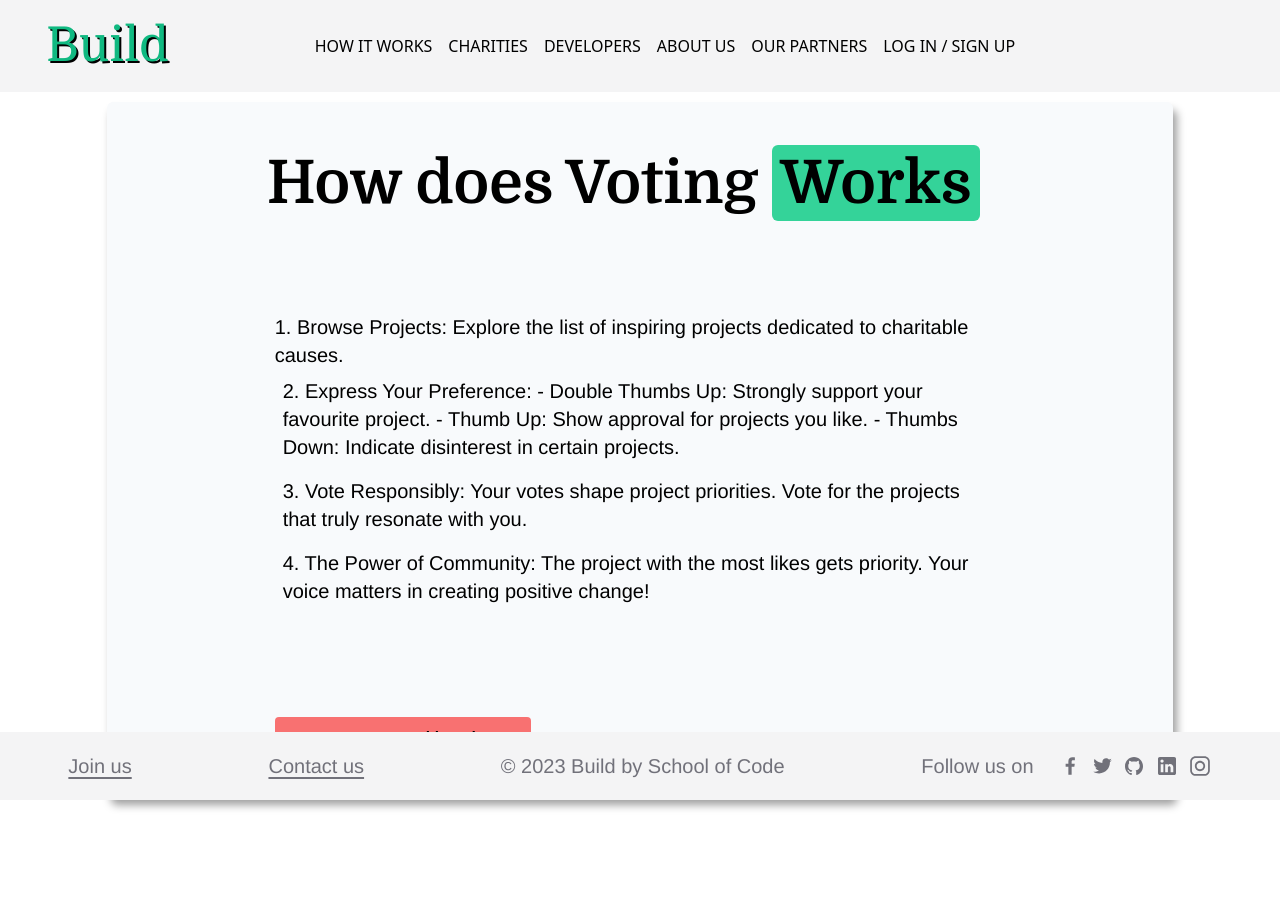
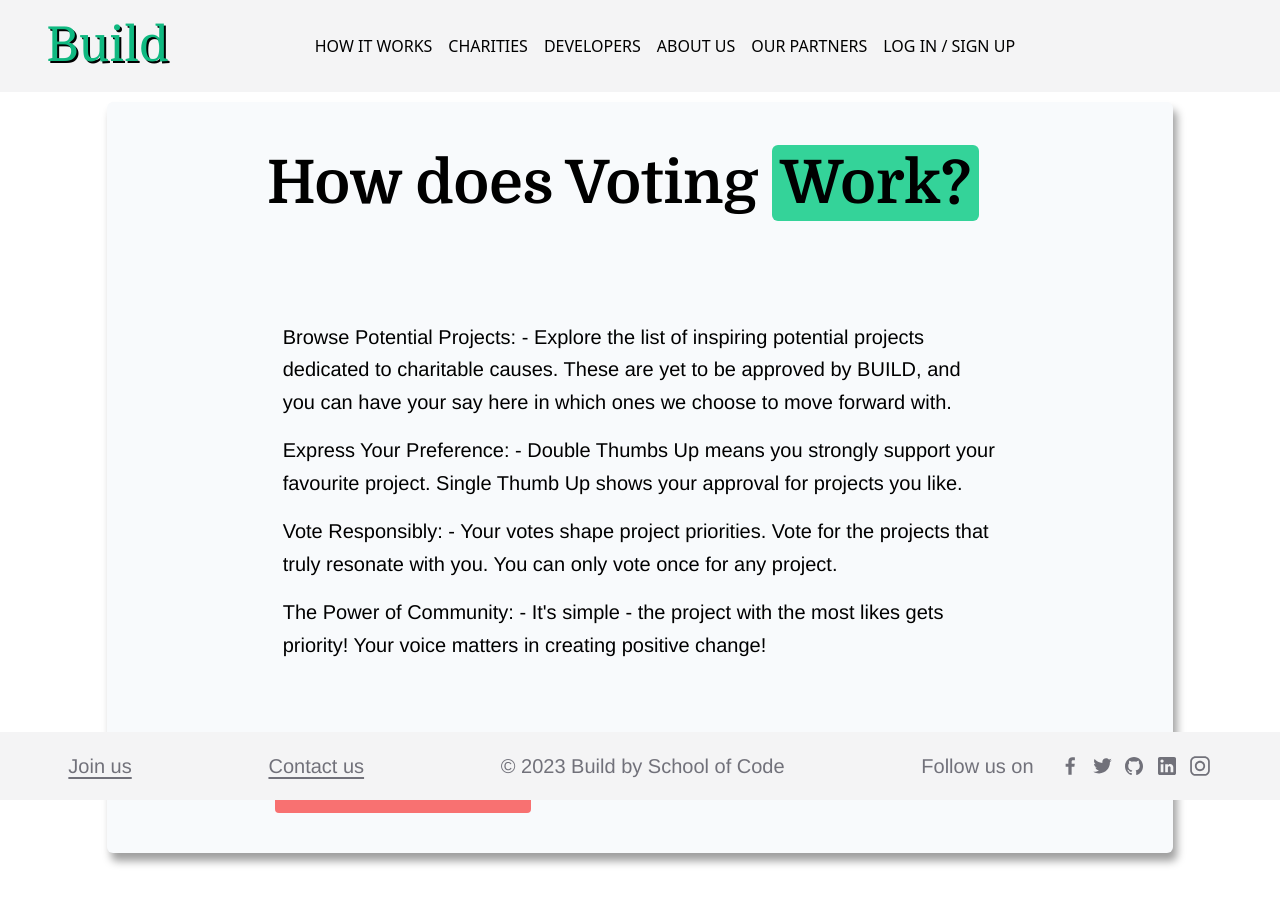
Before and after one commit to SchoolOfCode/Team-Build, a Next.js app: page /developers/dashboard/how-voting-works in a window 1280 px wide. Shown: the top 904 px of the page. Before the commit the page ends 857 px from the top, so only its background shows below. Built offline with nearby package versions, Linux system fonts and the light colour scheme.

Commit message:
sorted the developers dashboard problem

```diff
--- a/src/app/developers/dashboard/how-voting-works/page.jsx
+++ b/src/app/developers/dashboard/how-voting-works/page.jsx
@@ -8,35 +8,34 @@ export default function HowVotingWorks() {
           <h1 className="mt-10 leading-snug text-4xl font-bold lg:text-6xl lg:max-w-3xl lg:leading-snug">
             How does Voting{" "}
             <span className="bg-emerald-400 py-1 px-2 rounded-md mt-2">
-              Works
+              Work?
             </span>
           </h1>
-          <ol className="p-2">
-            <li className="">
+          <ol className="p-2 leading-relaxed">
+            <li className="p-2">
               <p>
-                1. Browse Projects: Explore the list of inspiring projects
-                dedicated to charitable causes.
+              Browse Potential Projects: - Explore the list of inspiring potential projects
+              dedicated to charitable causes. These are yet to be approved by BUILD, and you can have
+              your say here in which ones we choose to move forward with.
               </p>
             </li>
             <li className="p-2">
               <p>
-                2. Express Your Preference: - Double Thumbs Up: Strongly support
-                your favourite project. - Thumb Up: Show approval for projects
-                you like. - Thumbs Down: Indicate disinterest in certain
-                projects.
+              Express Your Preference: - Double Thumbs Up means you strongly support
+              your favourite project. Single Thumb Up shows your approval for projects
+              you like.
               </p>
             </li>
             <li className="p-2">
               <p>
-                3. Vote Responsibly: Your votes shape project priorities. Vote
-                for the projects that truly resonate with you.
+              Vote Responsibly: - Your votes shape project priorities. Vote for the projects
+              that truly resonate with you.  You can only vote once for any project.
               </p>
             </li>
-
             <li className="p-2">
               <p>
-                4. The Power of Community: The project with the most likes gets
-                priority. Your voice matters in creating positive change!
+              The Power of Community: - It's simple - the project with the most likes gets
+              priority! Your voice matters in creating positive change!
               </p>
             </li>
           </ol>
--- a/src/components/DisplayDevelopersDashboard2.jsx
+++ b/src/components/DisplayDevelopersDashboard2.jsx
@@ -8,6 +8,7 @@ import DevelopersInterestedProject from "./DevelopersInterestedProject";
 import DevelopersAvailableProject from "./DevelopersAvailableProject";
 
 export default function DisplayDevelopersDashboard2() {
+
   // set State on availableProjects array, interestedProjects array and activeProjects array
   // as these can change if the developer presses the I am interested button
   const [availableProjects, setAvailableProjects] = useState([]);
@@ -16,6 +17,7 @@ export default function DisplayDevelopersDashboard2() {
 
   // Display the initial list of projects that this developer is already active in
   // These are projects that have a roles_of_users instance for this developer  with a role of "interested" (value 4)
+
   useEffect(() => {
     const DevsId = localStorage.getItem("userId");
     FetchRolesByDevId(DevsId).then((data) =>
@@ -25,6 +27,7 @@ export default function DisplayDevelopersDashboard2() {
 
   // Display the initial list of projects that this developer has already registered interest in
   // These are projects that have a roles_of_users instance for this developer  with a role of "interested" (value 2)
+
   useEffect(() => {
     const DevsId = localStorage.getItem("userId");
     FetchRolesByDevId(DevsId).then((data) =>
@@ -37,7 +40,9 @@ export default function DisplayDevelopersDashboard2() {
   // Display the initial list of projects that are "available" for the developer to register interest in
   // These projects that have a status of "Accepted in Principle" to become projects (status of 6), and
   // do not appear already in the list of interested projects.
+
   useEffect(() => {
+
     // First create an array of project_id's of projects that this developer is already interesed in
     const DevsId = localStorage.getItem("userId");
     FetchRolesByDevId(DevsId).then((data) => {
@@ -56,28 +61,31 @@ export default function DisplayDevelopersDashboard2() {
         );
         setAvailableProjects(filteredProjects);
       });
+
     });
   }, []);
-
-  //const filteredArray = array1.filter((entry) => !array2.includes(entry));
 
   // This function is used to register a developers interest in an available project by:
   // - inserting a users_of_roles table instance to link the developer to the project
   // - calling setAvailableProjects to update State by removing the project added from the list
+
   function regInterestInProject(project_id) {
+    //Get the developers id from internal storage
     const DevsId = localStorage.getItem("userId");
 
+    // Show that the developer has registered interest by inserting a new roles_of_users with role 2,
+    // and then re-Fetch the Interesed projects to pick up this new project
     InsertRolesOfUsers(DevsId, project_id, 2).then(() =>
+    FetchRolesByDevId(DevsId).then((data) =>
+     setInterestedProjects(
+       data.filter((interestedProject) => interestedProject.role == 2)
+     )
+   ));
+   // Remove this project from the available projects list
       setAvailableProjects((prevArray) =>
         prevArray.filter((obj) => obj.project_id !== project_id)
       )
-    );
 
-    FetchRolesByDevId(DevsId).then((data) =>
-      setInterestedProjects(
-        data.filter((interestedProject) => interestedProject.role == 2)
-      )
-    );
     return;
   }
 
--- a/src/components/DisplayProjectsForVoting.jsx
+++ b/src/components/DisplayProjectsForVoting.jsx
@@ -17,6 +17,7 @@ export default function DisplayProjectsForVoting() {
     const devsId = localStorage.getItem("userId");
     FetchVotesByDevId(devsId).then((data) => {
       const votesArray = data;
+      console.log("votesA", votesArray);
 
       // Now build from the array of Votes above a simple array of project_id's
       const projectIdArray = votesArray.map((entry) => entry.project_id);
@@ -36,10 +37,9 @@ export default function DisplayProjectsForVoting() {
         });
 
         setProjectsForVoting(filteredProjects);
-        console.log(filteredProjects);
       });
     });
-  }, [isVotedFor]);
+  }, [isVotedFor || undefined]);
 
 
 
--- a/src/components/SimpleLogin.jsx
+++ b/src/components/SimpleLogin.jsx
@@ -25,10 +25,10 @@ export default function SimpleLogin() {
     FetchUserByEmail(email).then((data) => validateUser(data));
 
     // Validate that this user exists and if not send an alert.
-    // If the user does exist then set their id in local.storage and
+    // If the user does exist then set their id in local.storage animationDelay:
     // then redirect to the appropriate dashboard based on user type.
     function validateUser(data) {
-      if (data.length == 0) {
+       if (data.length == 0) {
         alert("please enter a valid email");
       } else {
         localStorage.setItem("userId", data[0].id);
@@ -82,16 +82,16 @@ export default function SimpleLogin() {
             />
           </div>
 
-          <div class="flex flex-col">
+          <div className="flex flex-col">
             <input
               type="text"
               name="password"
               onChange={() => {}}
               value=""
-              class="border-b pb-2 border-gray-600 placeholder:text-gray-600 placeholder:text-xl w-full text-black py-1 px-2 leading-tight focus:outline-none"
+              className="border-b pb-2 border-gray-600 placeholder:text-gray-600 placeholder:text-xl w-full text-black py-1 px-2 leading-tight focus:outline-none"
               placeholder="Password:"
             />
-            <p class="text-sm text-gray-500 mt-1">Forgot Password?</p>
+            <p className="text-sm text-gray-500 mt-1">Forgot Password?</p>
           </div>
         </div>
 
```
